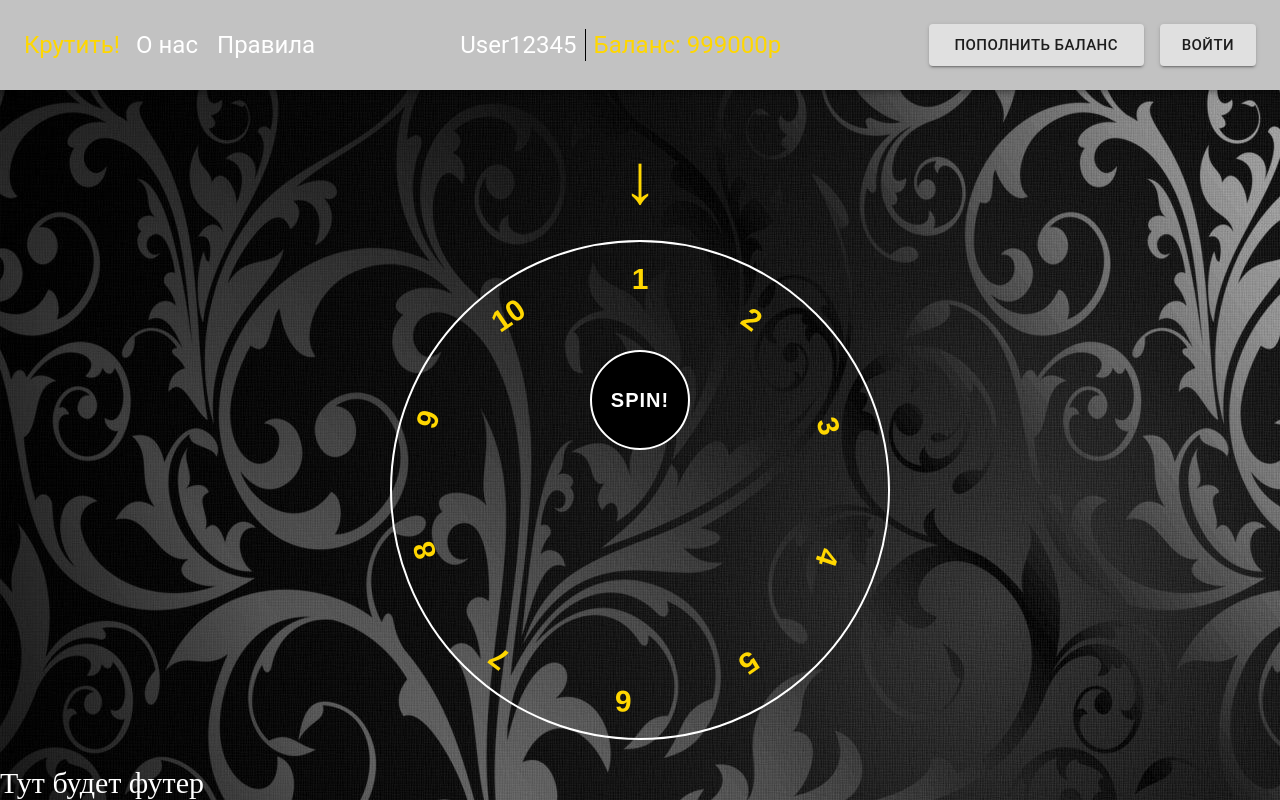
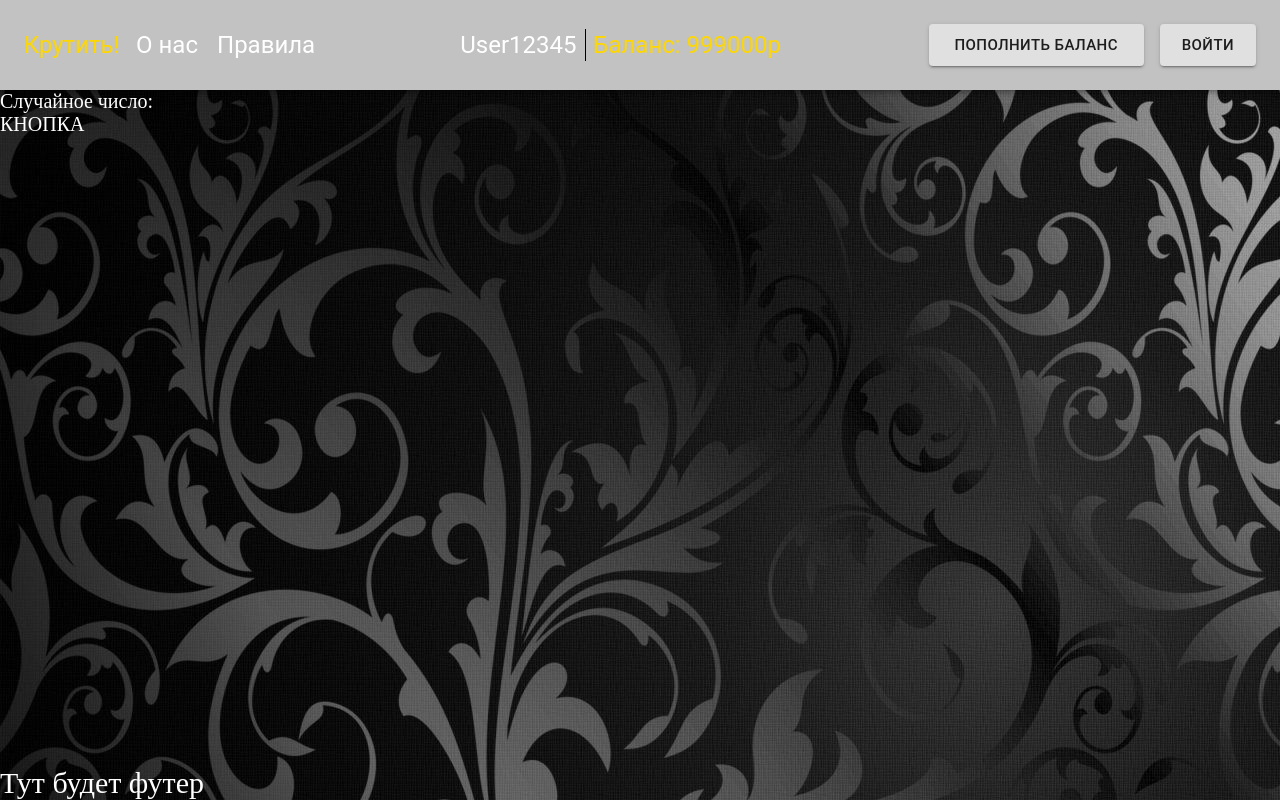
Before and after one commit to suba177/casino-pet-project, a React (Vite) app: page / in a window 1280 px wide. Built offline with nearby package versions, Linux system fonts and the light colour scheme.

Commit message:
working code

```diff
--- a/src/casinoReducer.tsx
+++ b/src/casinoReducer.tsx
@@ -2,7 +2,7 @@ const defaultState = { value: null };
 
 export const casinoReducer = (state = defaultState, action) => {
   switch (action.type) {
-    case "GET_NUMBER":
+    case "GET_INTEGER":
       return { ...state, value: action.payload };
     default:
       return state;
--- a/src/components/Header.tsx
+++ b/src/components/Header.tsx
@@ -11,7 +11,7 @@ export default function Header() {
 
   return (
     <div>
-      <Box sx={{ marginBottom: "150px" }}>
+      <Box sx={{}}>
         <AppBar position="static" sx={{ height: "90px" }}>
           <Toolbar
             sx={{
--- a/src/components/Wheel.tsx
+++ b/src/components/Wheel.tsx
@@ -1,38 +1,23 @@
-import { useState } from "react";
+import { useDispatch, useSelector } from "react-redux";
 
 export default function Wheel() {
-  const [number, setNumber] = useState(null);
-  // const [timerId, setTimerId] = useState();
+  const dispatch = useDispatch();
+  const value = useSelector((state) => state.casinoReducer.value);
 
-  const spinWheel = () => {
-    const min = 1;
-    const max = 10;
-
-    const newNumber = min + Math.floor(Math.random() * (max + 1 - min));
-    setNumber(newNumber);
+  const getInteger = () => {
+    const randomInteger = () => {
+      const min = 1;
+      const max = 10;
+      const rand = min + Math.random() * (max + 1 - min);
+      return Math.floor(rand);
+    };
+    dispatch({ type: "GET_INTEGER", payload: randomInteger() });
   };
 
   return (
-    <div className="wheel">
-      <button onClick={spinWheel} id="spin">
-        Spin!
-      </button>
-      <div className="arrow">↓</div>
-      <div
-        className="wheel__numbers"
-        style={{ transform: `rotate(${number * 360}deg)` }}
-      >
-        <div className="one">1</div>
-        <div className="two">2</div>
-        <div className="three">3</div>
-        <div className="four">4</div>
-        <div className="five">5</div>
-        <div className="six">6</div>
-        <div className="seven">7</div>
-        <div className="eight">8</div>
-        <div className="nine">9</div>
-        <div className="ten">10</div>
-      </div>
+    <div style={{ color: "white", fontSize: "20px" }}>
+      <div>Cлучайное число: {value}</div>
+      <button onClick={() => getInteger()}>КНОПКА</button>
     </div>
   );
 }
--- a/src/style/index.css
+++ b/src/style/index.css
@@ -24,103 +24,3 @@ footer {
 
 .container {
 }
-
-.wheel {
-  display: flex;
-  justify-content: center;
-}
-
-.wheel__numbers {
-  width: 500px;
-  height: 500px;
-  border-radius: 50%;
-  border: 2px solid white;
-  position: relative;
-  overflow: hidden;
-  transition: 5s;
-}
-
-.arrow {
-  color: gold;
-  position: absolute;
-  top: 140px;
-  left: 50%;
-  transform: translate(-50%);
-  font-size: 70px;
-}
-
-/* .arrow::before {
-  content: "";
-
-} */
-
-#spin {
-  position: absolute;
-  top: 50%;
-  left: 50%;
-  transform: translate(-50%, -50%);
-  z-index: 10;
-  background-color: #000000;
-  text-transform: uppercase;
-  border: 2px solid #fff;
-  font-weight: bold;
-  font-size: 20px;
-  width: 100px;
-  height: 100px;
-  color: white;
-  font-family: sans-serif;
-  border-radius: 50%;
-  cursor: pointer;
-  outline: none;
-  letter-spacing: 1px;
-}
-
-.wheel__numbers div {
-  height: 50%;
-  width: 200px;
-  position: absolute;
-  clip-path: polygon(100% 0, 50% 100%, 0 0);
-  transform: translateX(-50%);
-  transform-origin: bottom;
-  text-align: center;
-  display: flex;
-  align-items: start;
-  justify-content: center;
-  padding-top: 20px;
-  font-size: 30px;
-  font-weight: bold;
-  font-family: sans-serif;
-  color: gold;
-  left: 135px;
-}
-
-.wheel__numbers .one {
-  left: 50%;
-}
-.wheel__numbers .two {
-  transform: rotate(36.2deg);
-}
-.wheel__numbers .three {
-  transform: rotate(72.4deg);
-}
-.wheel__numbers .four {
-  transform: rotate(108.6deg);
-}
-.wheel__numbers .five {
-  transform: rotate(144.8deg);
-}
-.wheel__numbers .six {
-  transform: rotate(181deg);
-}
-.wheel__numbers .seven {
-  transform: rotate(217.2deg);
-}
-.wheel__numbers .eight {
-  transform: rotate(253.4deg);
-}
-.wheel__numbers .nine {
-  transform: rotate(289.6deg);
-}
-.wheel__numbers .ten {
-  transform: rotate(325.8deg);
-}
```
